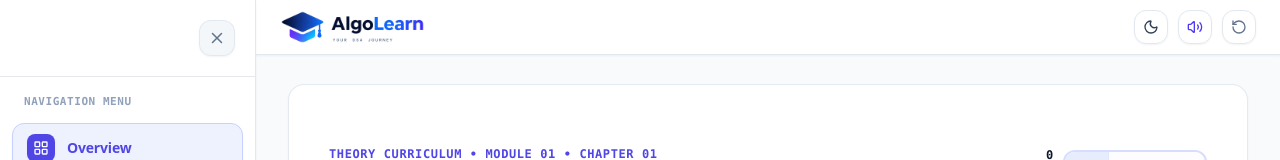
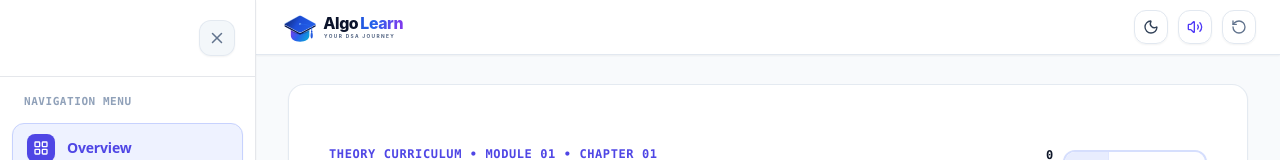
Before and after one commit to dadakhalander123k-design/Hashing-final, a React (Vite) app: page / in a window 1280 px wide. Shown: the top 160 px of the page. Built offline with nearby package versions, Linux system fonts and the light colour scheme.

Commit message:
logo bug fix

```diff
--- a/src/components/AlgoLearnLogo.tsx
+++ b/src/components/AlgoLearnLogo.tsx
@@ -20,12 +20,177 @@ export const AlgoLearnLogo: React.FC<AlgoLearnLogoProps> = ({
       title="AlgoLearn - YOUR DSA JOURNEY"
       aria-label="AlgoLearn Logo"
     >
-      <img
-        src={isDark ? '/algolearn-logo-dark.png' : '/algolearn-logo-cropped.png'}
-        alt="AlgoLearn - YOUR DSA JOURNEY"
-        className="h-full w-auto max-h-8 sm:max-h-8.5 object-contain select-none pointer-events-none"
-        draggable={false}
-      />
+      <svg
+        viewBox="0 0 340 88"
+        fill="none"
+        xmlns="http://www.w3.org/2000/svg"
+        className="h-full w-auto max-h-8 sm:max-h-8.5 overflow-visible select-none pointer-events-none"
+        preserveAspectRatio="xMidYMid meet"
+      >
+        <defs>
+          {/* Gradients for Graduation Cap */}
+          {/* 1. Mortarboard Top (Diamond) */}
+          <linearGradient id="algoCapTopLight" x1="12" y1="12" x2="88" y2="60" gradientUnits="userSpaceOnUse">
+            <stop offset="0%" stopColor="#0B1E5C" />
+            <stop offset="45%" stopColor="#1D4ED8" />
+            <stop offset="100%" stopColor="#2563EB" />
+          </linearGradient>
+
+          <linearGradient id="algoCapTopDark" x1="12" y1="12" x2="88" y2="60" gradientUnits="userSpaceOnUse">
+            <stop offset="0%" stopColor="#0D256B" />
+            <stop offset="50%" stopColor="#1E40AF" />
+            <stop offset="100%" stopColor="#2563EB" />
+          </linearGradient>
+
+          {/* Mortarboard Edge Highlight */}
+          <linearGradient id="algoCapEdgeGlow" x1="10" y1="36" x2="52" y2="12" gradientUnits="userSpaceOnUse">
+            <stop offset="0%" stopColor={isDark ? "#38BDF8" : "#93C5FD"} stopOpacity={isDark ? "0.95" : "0.75"} />
+            <stop offset="100%" stopColor="#3B82F6" stopOpacity="0.25" />
+          </linearGradient>
+
+          {/* 2. Cap Base / Lower Section (Vibrant Violet -> Royal Blue -> Electric Cyan) */}
+          <linearGradient id="algoCapBaseLight" x1="26" y1="52" x2="78" y2="82" gradientUnits="userSpaceOnUse">
+            <stop offset="0%" stopColor="#7C3AED" />
+            <stop offset="45%" stopColor="#2563EB" />
+            <stop offset="100%" stopColor="#06B6D4" />
+          </linearGradient>
+
+          <linearGradient id="algoCapBaseDark" x1="26" y1="52" x2="78" y2="82" gradientUnits="userSpaceOnUse">
+            <stop offset="0%" stopColor="#9333EA" />
+            <stop offset="40%" stopColor="#3B82F6" />
+            <stop offset="100%" stopColor="#00E5FF" />
+          </linearGradient>
+
+          {/* 3. Tassel Gradient */}
+          <linearGradient id="algoTasselGrad" x1="82" y1="38" x2="82" y2="76" gradientUnits="userSpaceOnUse">
+            <stop offset="0%" stopColor="#3B82F6" />
+            <stop offset="100%" stopColor="#1D4ED8" />
+          </linearGradient>
+
+          {/* 4. Wordmark 'Learn' Gradient */}
+          <linearGradient id="algoLearnGradLight" x1="190" y1="24" x2="310" y2="48" gradientUnits="userSpaceOnUse">
+            <stop offset="0%" stopColor="#1D4ED8" />
+            <stop offset="45%" stopColor="#2563EB" />
+            <stop offset="100%" stopColor="#7C3AED" />
+          </linearGradient>
+
+          <linearGradient id="algoLearnGradDark" x1="190" y1="24" x2="310" y2="48" gradientUnits="userSpaceOnUse">
+            <stop offset="0%" stopColor="#3B82F6" />
+            <stop offset="45%" stopColor="#60A5FA" />
+            <stop offset="100%" stopColor="#A855F7" />
+          </linearGradient>
+        </defs>
+
+        {/* =================== GRADUATION CAP ICON =================== */}
+        <g id="graduation-cap-symbol">
+          {/* Lower Cap Base (Underneath Mortarboard) */}
+          <path
+            d="M 28,52 L 28,66 C 28,76 38,82 52,82 C 66,82 76,76 76,66 L 76,52 C 69,57 60,60 52,60 C 44,60 35,57 28,52 Z"
+            fill={isDark ? "url(#algoCapBaseDark)" : "url(#algoCapBaseLight)"}
+          />
+
+          {/* Base Inner Depth shadow */}
+          <path
+            d="M 28,52 C 35,57 44,60 52,60 C 60,60 69,57 76,52 L 76,55 C 69,60 60,63 52,63 C 44,63 35,60 28,55 Z"
+            fill="#000000"
+            fillOpacity={isDark ? "0.35" : "0.2"}
+          />
+
+          {/* 3D Mortarboard Underside / Thickness Rim */}
+          <path
+            d="M 12,38.5 L 50,59 Q 52,60 54,59 L 92,38.5 L 92,42.5 L 54,63 Q 52,64 50,63 L 12,42.5 Z"
+            fill={isDark ? "#061338" : "#0A1B4E"}
+          />
+
+          {/* Mortarboard Top (Diamond Shape) */}
+          <path
+            d="M 49,15.5 Q 52,14 55,15.5 L 91.5,35.5 Q 93.5,36.7 91.5,38 L 55,57.5 Q 52,59 49,57.5 L 12.5,38 Q 10.5,36.7 12.5,35.5 Z"
+            fill={isDark ? "url(#algoCapTopDark)" : "url(#algoCapTopLight)"}
+          />
+
+          {/* Top Edge Highlight / Reflection Stroke */}
+          <path
+            d="M 12.5,35.5 L 49,15.5 Q 52,14 55,15.5 L 91.5,35.5"
+            stroke="url(#algoCapEdgeGlow)"
+            strokeWidth="1.8"
+            strokeLinecap="round"
+          />
+
+          {/* Central Mortarboard Button */}
+          <ellipse
+            cx="52"
+            cy="36.5"
+            rx="3"
+            ry="2"
+            fill={isDark ? "#60A5FA" : "#93C5FD"}
+          />
+
+          {/* Tassel Cord */}
+          <path
+            d="M 52,37 Q 72,36 82,44 L 82,56"
+            stroke={isDark ? "#60A5FA" : "#2563EB"}
+            strokeWidth="2"
+            strokeLinecap="round"
+            fill="none"
+          />
+
+          {/* Tassel Bob Ring/Bead */}
+          <circle
+            cx="82"
+            cy="56"
+            r="2"
+            fill={isDark ? "#38BDF8" : "#1D4ED8"}
+          />
+
+          {/* Tassel Bob / Teardrop */}
+          <path
+            d="M 80.5,57.5 C 79,62 78.5,67 80,72 C 81,74.5 83,74.5 84,72 C 85.5,67 85,62 83.5,57.5 Z"
+            fill="url(#algoTasselGrad)"
+          />
+        </g>
+
+        {/* =================== WORDMARK & TAGLINE =================== */}
+        <g id="algolearn-branding">
+          {/* 'Algo' */}
+          <text
+            x="112"
+            y="48"
+            fontFamily="Inter, system-ui, -apple-system, BlinkMacSystemFont, 'Segoe UI', Roboto, sans-serif"
+            fontSize="41"
+            fontWeight="800"
+            letterSpacing="-0.025em"
+            fill={isDark ? "#FFFFFF" : "#0B132B"}
+          >
+            Algo
+          </text>
+
+          {/* 'Learn' */}
+          <text
+            x="208"
+            y="48"
+            fontFamily="Inter, system-ui, -apple-system, BlinkMacSystemFont, 'Segoe UI', Roboto, sans-serif"
+            fontSize="41"
+            fontWeight="800"
+            letterSpacing="-0.025em"
+            fill={isDark ? "url(#algoLearnGradDark)" : "url(#algoLearnGradLight)"}
+          >
+            Learn
+          </text>
+
+          {/* Tagline: 'YOUR DSA JOURNEY' */}
+          <text
+            x="114"
+            y="72"
+            fontFamily="Inter, system-ui, -apple-system, BlinkMacSystemFont, 'Segoe UI', Roboto, sans-serif"
+            fontSize="12.5"
+            fontWeight="700"
+            letterSpacing="0.28em"
+            fill={isDark ? "#889BB5" : "#506280"}
+          >
+            YOUR DSA JOURNEY
+          </text>
+        </g>
+      </svg>
     </div>
   );
 };
```
